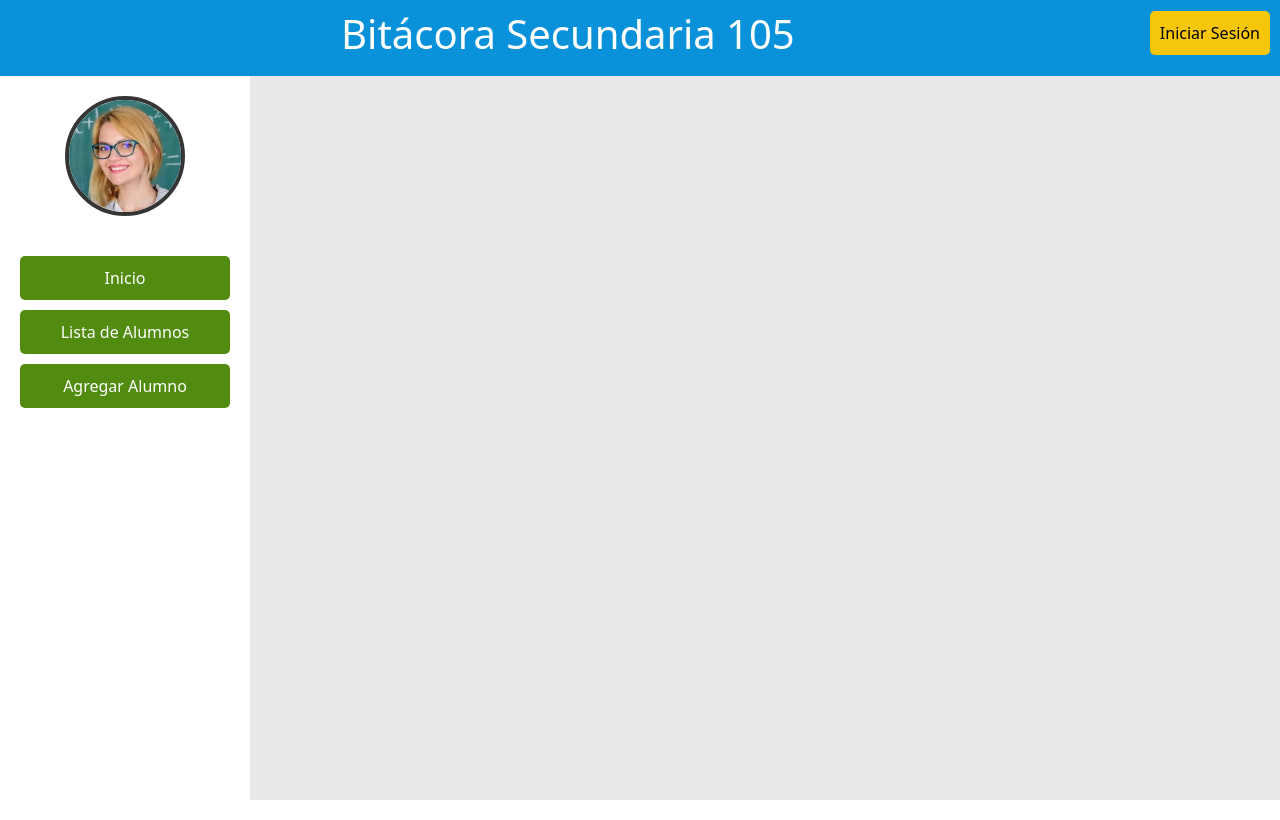
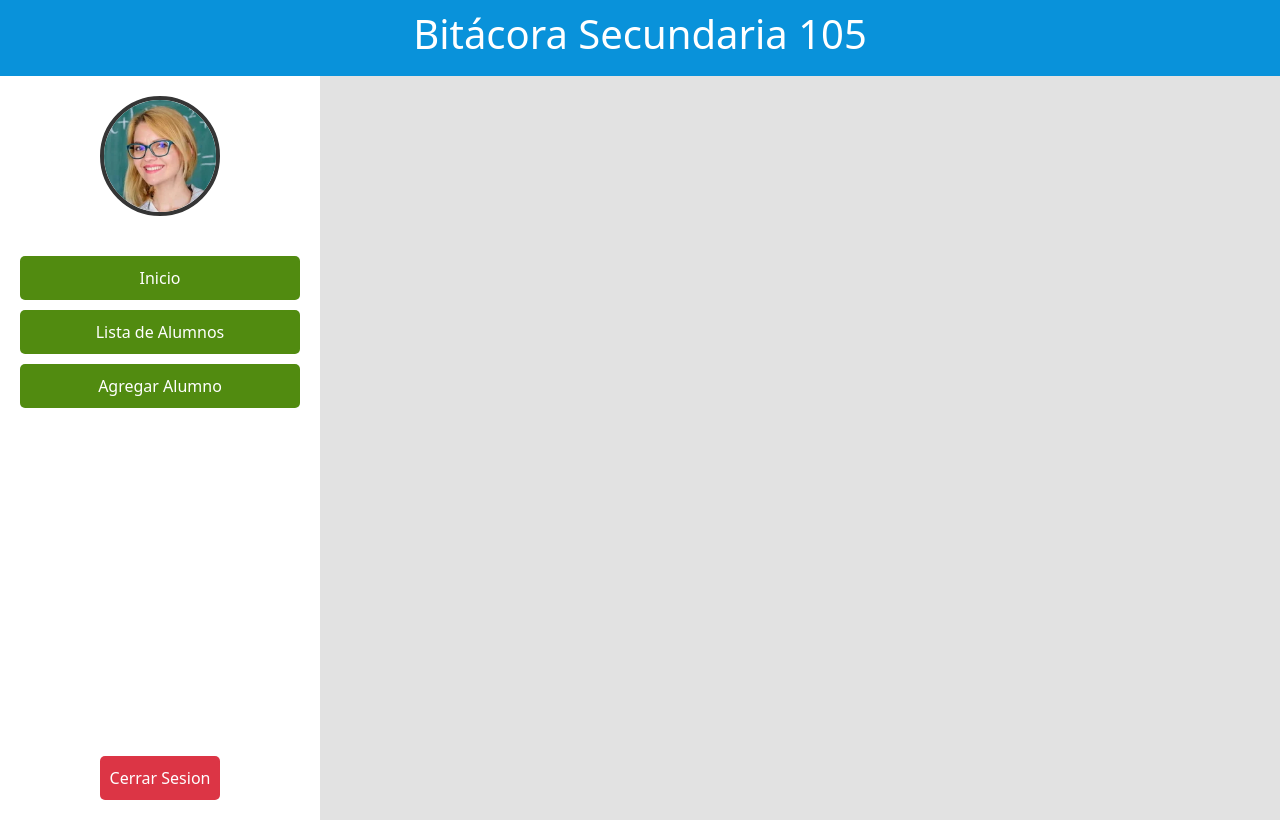
Before and after one commit to Burnestein/bitacora-105, a React (Create React App) app: page / in a window 1280 px wide. Both pictures are taken after a click on the button "Iniciar Sesión". Built offline with nearby package versions, Linux system fonts and the light colour scheme.

Commit message:
Ajuste al layout
Se puso un grid para ajustar los componentes principales a la ventana

```diff
--- a/src/components/Dashboard.jsx
+++ b/src/components/Dashboard.jsx
@@ -3,16 +3,26 @@ import Header from './Header';
 import Sidebar from './Sidebar';
 import MainContent from './MainContent';
 import '../css/Dashboard.css';
+import 'bootstrap/dist/css/bootstrap.min.css';
 
 function Dashboard() {
   const [currentView, setCurrentView] = useState('Inicio');
 
   return (
-    <div className="dashboard">
-      <Header />
-      <div className="dashboard-body">
-        <Sidebar setView={setCurrentView} />
-        <MainContent view={currentView} />
+    <div className="dashboard container-fluid">
+        <div className='row'>
+            <div className='col-12'>
+                <Header />
+            </div>
+        </div>
+
+      <div className="dashboard-body row " style={{ height: 'calc(100vh - 56px)' }}>
+        <div className='col-12 col-md-3 sidebar-container'>
+            <Sidebar setView={setCurrentView} />
+        </div>
+        <div className='col-12 col-md-9 main-content-container'>
+            <MainContent view={currentView} />
+        </div>
       </div>
     </div>
   );
--- a/src/components/Header.jsx
+++ b/src/components/Header.jsx
@@ -7,9 +7,7 @@ function Header() {
       <div className="col text-center text-md-left">
         <h1>Bitácora Secundaria 105</h1>
       </div>
-      <div className="col-auto">
-        <button className="btn btn-primary">Iniciar Sesión</button>
-      </div>
+
     </div>
   );
 }
--- a/src/components/Sidebar.jsx
+++ b/src/components/Sidebar.jsx
@@ -4,14 +4,18 @@ import '../css/Sidebar.css';
 function Sidebar({ setView, userImage }) {
     return (
         <div className="sidebar">
-        <img
+            <img
                 src={userImage || "/default-user.jpg"}
                 alt="User Profile"
                 className="img-fluid rounded-circle user-image"
             />
-        <button onClick={() => setView('Inicio')}>Inicio</button>
-        <button onClick={() => setView('Lista de Alumnos')}>Lista de Alumnos</button>
-        <button onClick={() => setView('Agregar Alumno')}>Agregar Alumno</button>
+            <button className="btn btn-primary option-button" onClick={() => setView('Inicio')}>Inicio</button>
+            <button className="btn btn-primary option-button" onClick={() => setView('Lista de Alumnos')}>Lista de Alumnos</button>
+            <button className="btn btn-primary option-button" onClick={() => setView('Agregar Alumno')}>Agregar Alumno</button>
+
+            <div className="col-auto">
+            <button className="btn btn-danger logout-button">Cerrar Sesion</button>
+            </div>
       </div>
     );
   }
--- /dev/null
+++ b/src/css/App.css
@@ -0,0 +1,12 @@
+/* Eliminar cualquier margen o padding del body */
+body, html {
+    margin: 0;
+    padding: 0;
+    height: 100%;
+    overflow: hidden; /* Evita desplazamiento innecesario */
+  }
+
+  /* Asegurar que el contenedor principal ocupe el 100% */
+  #root, .App {
+    height: 100%;
+  }
--- a/src/css/Dashboard.css
+++ b/src/css/Dashboard.css
@@ -1,11 +1,30 @@
-.dashboard {
-    display: flex;
-    flex-direction: column;
-    height: 100vh;
+.dashboard-grid {
+    display: grid;
+    grid-template-columns: 250px 1fr;  /* Sidebar y MainContent */
+    grid-template-rows: auto 1fr;      /* Header en auto, el resto ocupa el espacio disponible */
+    height: 100vh; /* Ocupar la pantalla completa */
+    margin: 0; /* Asegura que no haya margen extra */
+    padding: 0; /* Asegura que no haya padding extra */
   }
 
-  .dashboard-body {
-    display: grid;
-    grid-template-columns: 250px 1fr; /* Sidebar y MainContent */
+  .header {
+    grid-column: 1 / 3;
+    grid-row: 1;
+    background-color: #0992DA;
+    color: white;
+    padding: 10px;
+    text-align: center;
+  }
+
+  .sidebar-container, .main-content-container {
+    height: 100%; /* Asegura que el contenedor ocupe toda la altura */
+    margin: 0;
+    padding: 0;
+  }
+
+  .main-content {
+    padding: 20px;
+    background-color: #e2e2e2;
     height: 100%;
+    overflow-y: auto; /* Hacer scroll si hay contenido adicional */
   }
--- a/src/css/Sidebar.css
+++ b/src/css/Sidebar.css
@@ -4,12 +4,27 @@
     display: flex;
     flex-direction: column;
     text-align: center;
+    height: 100%; /* Ajustar a la altura del contenedor padre */
+    box-sizing: border-box; /* Asegura que el padding no cause desbordamientos */
   }
 
-  .sidebar button {
+  .option-button {
     margin-bottom: 10px;
     padding: 10px;
     background-color: #518B10;
+    color: white;
+    border: none;
+    border-radius: 5px;
+    cursor: pointer;
+  }
+
+  .col-auto {
+    margin-top: auto; /* Empuja el botón de "Cerrar Sesión" hacia abajo */
+  }
+
+  .logout-button {
+    padding: 10px;
+    background-color: #dc3545;
     color: white;
     border: none;
     border-radius: 5px;
```
